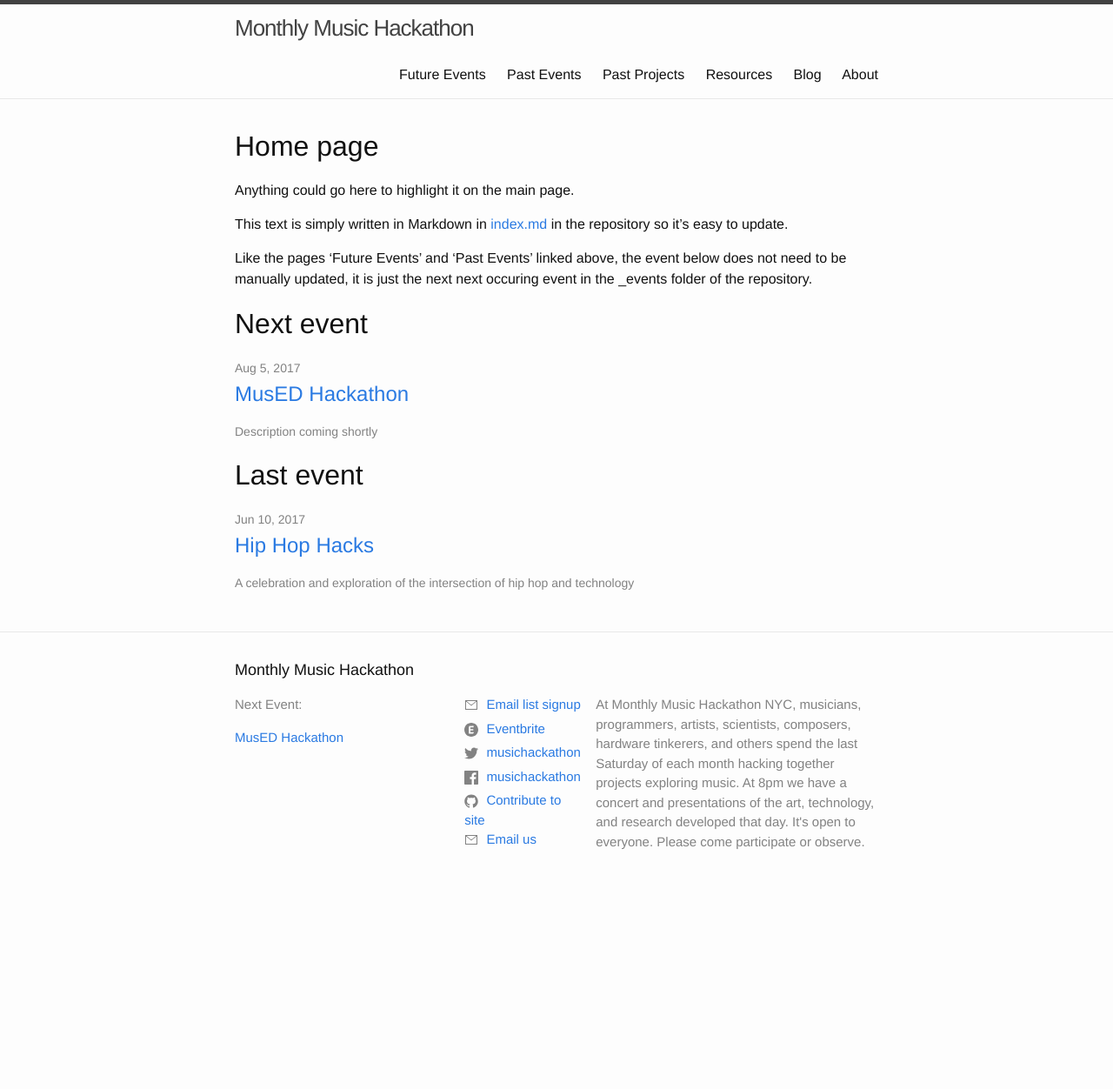
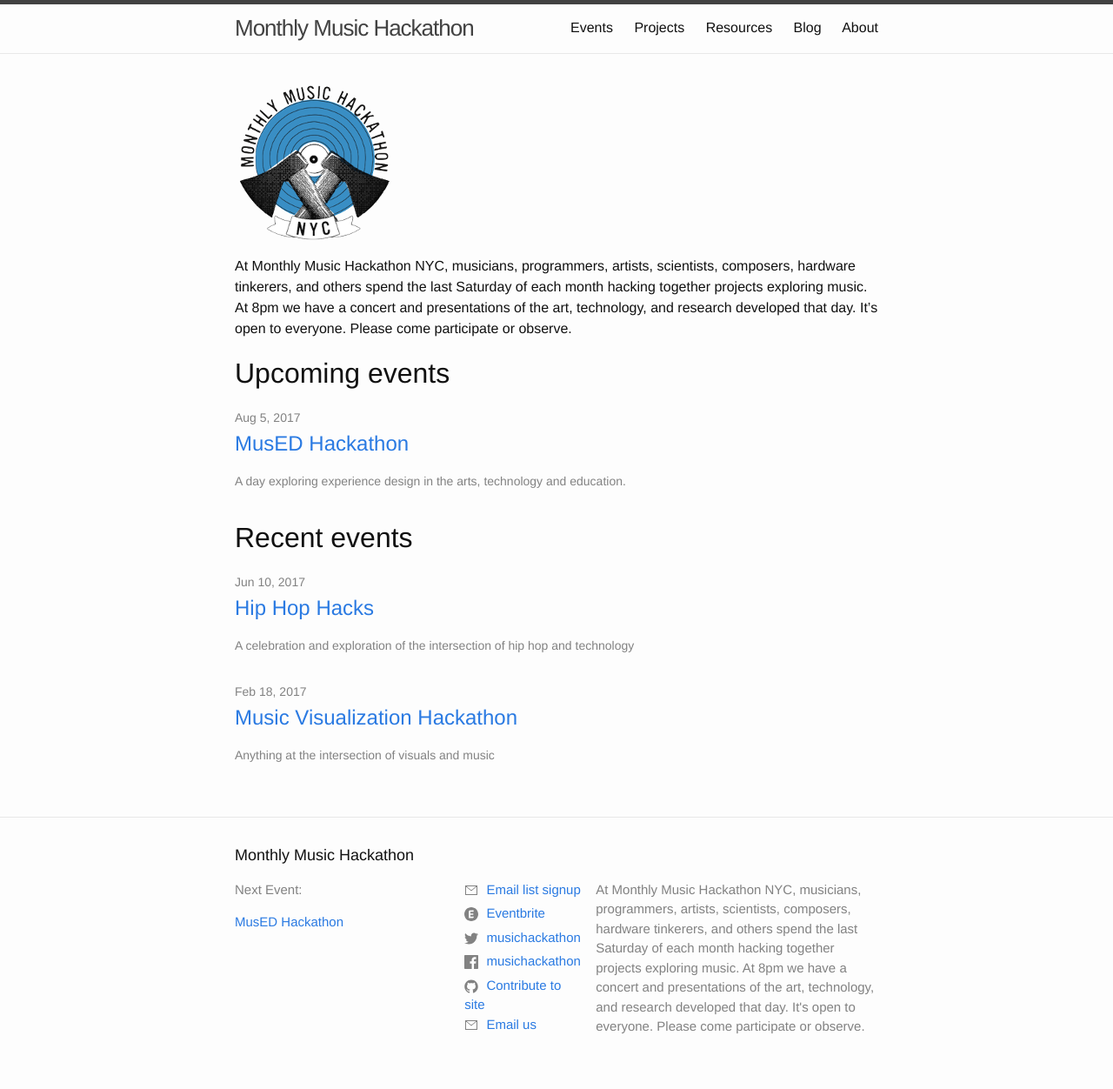
Before and after one commit to musichackathon/mmh_jekyll, a Jekyll site: the page built from index.md, in a window 1280 px wide. Shown: the whole page at 87% size. Built offline with Jekyll 4.4.1, drawn with Linux system fonts in a browser that asks for light colours; our own code applies the rules of GitHub Pages for plain Markdown files; before the commit the page ends 1039 px from its top, so only the background shows below that.

Commit message:
Clean up the listings of events on the site
- Only one page, titled 'Events' for events
- Past events now at /events/archive/
- Future events now at /events/
- Can show up to three future events on home page

```diff
--- a/_events/2017-08-05.md
+++ b/_events/2017-08-05.md
@@ -1,16 +1,24 @@
 ---
 title: "MusED Hackathon"
-description: "Description coming shortly"
+description: "A day exploring experience design in the arts, technology and education."
 date: 2017-08-05 12:00pm
 address: "45 W 18th St, New York, NY 10011"
-#rsvp: "http://eventbrite.link.or.similar"
-#image: "place-this-image-file-in-assets-slash-events.jpg"
+rsvp: "https://www.eventbrite.com/e/mused-hackathon-tickets-35651887756"
+image: "2017-08-05.jpg"
 ---
+
+A day exploring experience design in the arts, technology and education.
+
+Presented by Monthly Music Hackathon, [MusEDLab](https://musedlab.org/), and the [IMPACT Conference](https://impact.musedlab.org/) from NYU Steinhardt Programs in Music Education and Music Technology.
+
+Stay tuned to our blog, twitter, or facebook for more announcements!
 
 # Schedule
 
-- 11:30 Doors open
-- 12:00 Details to come...
+- 11:30 AM - Doors Open
+- 12:00 PM - Talks by Special Guests
+- 1:00 PM - Hacking, Brainstorming session, and Workshops start
+- 8:00 PM - Concert / Demos
 
 # Talks
 
--- /dev/null
+++ b/_includes/event_list.html
@@ -0,0 +1,19 @@
+{% if include.events %}
+  <ul class="post-list">
+    {% if include.limit %}
+      {% for event in include.events limit: include.limit %}
+        <li>
+          {% include event_list_item.html event=event %}
+        </li>
+      {% endfor %}
+    {% else %}
+      {% for event in include.events %}
+        <li>
+          {% include event_list_item.html event=event %}
+        </li>
+      {% endfor %}
+    {% endif %}
+  </ul>
+{% else %}
+  <h2>Please check back soon.</h2>
+{% endif %}
--- a/_includes/event_list_item.html
+++ b/_includes/event_list_item.html
@@ -4,6 +4,4 @@
   {% if include.event.description %}
   	<p class="post-meta">{{ include.event.description }}</p>
   {% endif %}
-{% else %}
-  <h2>Check back soon.</h2>
 {% endif %}
--- a/_layouts/future_events_list.html
+++ b/_layouts/future_events_list.html
@@ -4,9 +4,9 @@ layout: default
 
 <div class="home wrapper">
 
+  {{ content }}
+
   <h1 class="page-heading">Future events</h1>
-
-  {{ content }}
 
   <ul class="post-list">
     {% assign futureEvents = (site.events | where_exp:"event", "event.date >= site.time") | sort 'date' %}
--- a/_layouts/home.html
+++ b/_layouts/home.html
@@ -6,12 +6,12 @@ layout: default
 
   {{ content }}
 
-  <h1>Next event</h1>
+  <h1>Upcoming events</h1>
   {% assign nextEvents = ((site.events | where_exp:"event", "event.date >= site.time") | sort: 'date' %}
-  {% include event_list_item.html event=nextEvents.first %}
+  {% include event_list.html events=nextEvents limit=3 %}
 
-  <h1>Last event</h1>
+  <h1>Recent events</h1>
   {% assign pastEvents = ((site.events | where_exp:"event", "event.date <= site.time") | sort: 'date' | reverse %}
-  {% include event_list_item.html event=pastEvents.first %}
+  {% include event_list.html events=pastEvents limit=2 %}
 
 </div>
--- a/index.md
+++ b/index.md
@@ -2,10 +2,6 @@
 layout: home
 ---
 
-# Home page
+![Monthly Music Hackathon logo featuring crossed axes on a blue vinyl record](/assets/mmh_logo_blue.png)
 
-Anything could go here to highlight it on the main page.
-
-This text is simply written in Markdown in [index.md](https://raw.githubusercontent.com/trevorknight/mmh/master/index.md) in the repository so it's easy to update.
-
-Like the pages 'Future Events' and 'Past Events' linked above, the event below does not need to be manually updated, it is just the next next occuring event in the \_events folder of the repository.
+{{site.description}}
--- a/projects.md
+++ b/projects.md
@@ -1,8 +1,8 @@
 ---
 layout: all_projects_list
-title: Past Projects
+title: Projects
 permalink: /projects/
 navigation_order: 3
 ---
 
-This page shows past projects made at events. Browse around for inspiration.
+This page shows past projects created at events. Browse around for inspiration.
```
Also changed, not shown: other parts of _events/2017-08-05.md (+2 -0 lines), event_archive.md (added, +7 -0 lines), events.md (added, +10 -0 lines), future_events.md (deleted, +0 -12 lines), past_events.md (deleted, +0 -10 lines), assets/events/2017-08-05.jpg (added), assets/mmh_logo_blue.png (renamed from assets/header/mmh_logo_blue.png).
